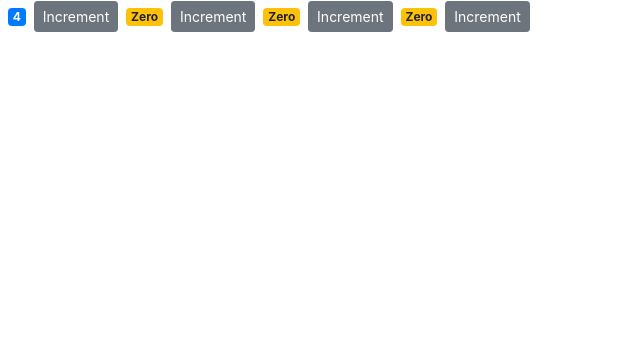
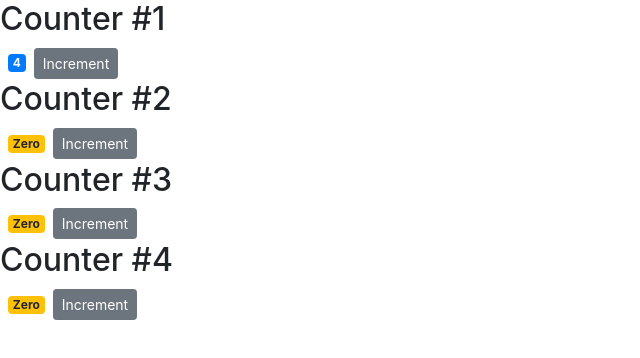
Before and after one commit to YousBen25/react-app-course, a React (Create React App) app: page / in a window 1280 px wide. Shown: the top 358 px of the page, without its empty margins (0-640 px from the left). Built offline with nearby package versions, Linux system fonts and the light colour scheme.

Commit message:
Passing children

```diff
--- a/src/Components/counter.jsx
+++ b/src/Components/counter.jsx
@@ -13,6 +13,7 @@
     console.log("props", this.props)
     return (
       <React.Fragment>
+        {this.props.children}
         <span className={this.getBadgeClasses()}>{this.formatCount()}</span>
         <button
           onClick={this.handleIncrement}
--- a/src/Components/counters.jsx
+++ b/src/Components/counters.jsx
@@ -14,7 +14,9 @@
     return (
       <div>
         {this.state.counters.map(counter =>
-            <Counter key={counter.id} value={counter.value} />)}
+            <Counter key={counter.id} value={counter.value}>
+                <h2>Counter #{counter.id}</h2>
+            </Counter>)}
       </div>
     );
   }
```
